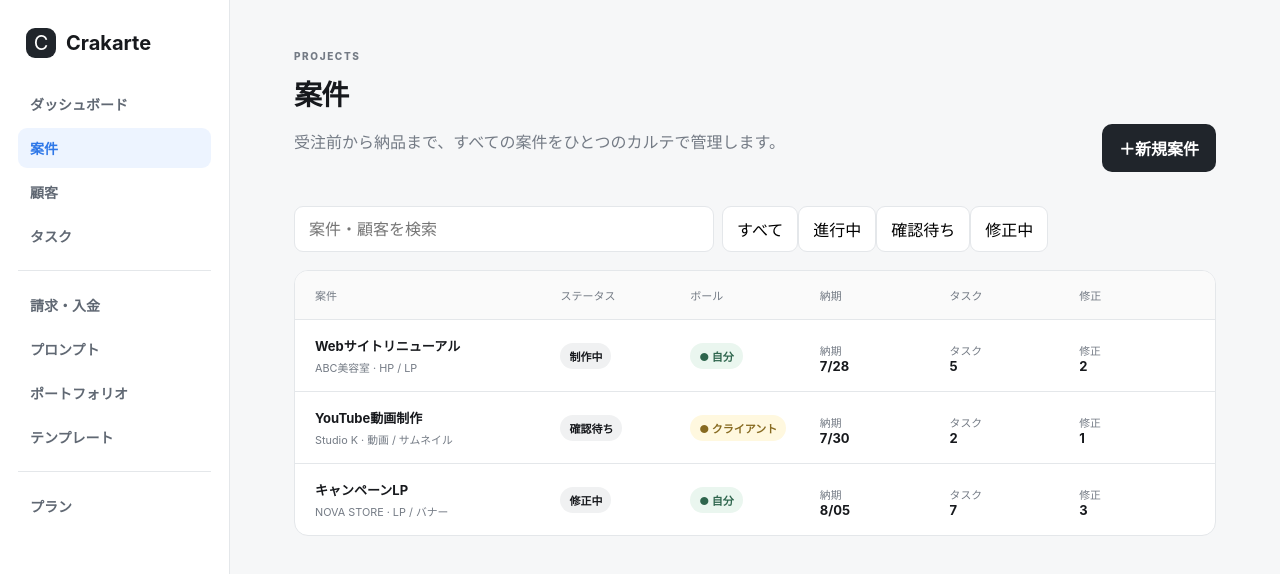
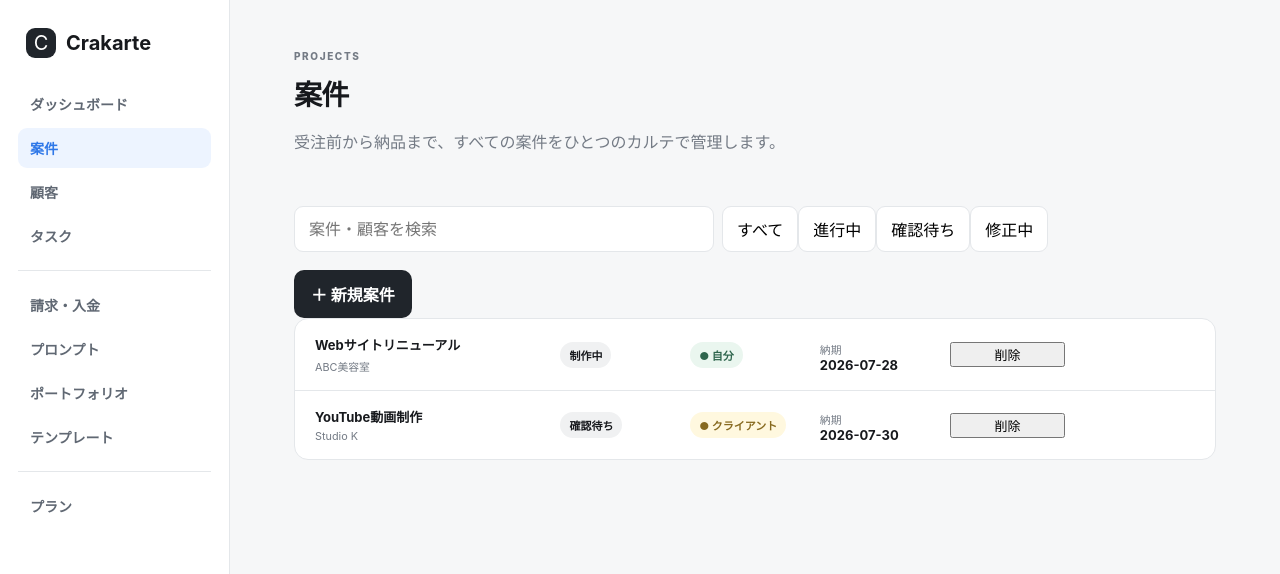
Before and after one commit to karukimori-wq/crakarte, a Next.js app: page /projects in a window 1280 px wide. Shown: the top 574 px of the page. Built offline with nearby package versions, Linux system fonts and the light colour scheme.

Commit message:
Connect projects page to local CRUD manager

```diff
--- a/src/app/projects/page.tsx
+++ b/src/app/projects/page.tsx
@@ -1,2 +1,2 @@
-const projects=[{name:"Webサイトリニューアル",client:"ABC美容室",items:"HP / LP",status:"制作中",ball:"自分",due:"7/28",tasks:5,revisions:2},{name:"YouTube動画制作",client:"Studio K",items:"動画 / サムネイル",status:"確認待ち",ball:"クライアント",due:"7/30",tasks:2,revisions:1},{name:"キャンペーンLP",client:"NOVA STORE",items:"LP / バナー",status:"修正中",ball:"自分",due:"8/05",tasks:7,revisions:3}];
-export default function ProjectsPage(){return <main className="standalone projects-page"><header className="page-head"><div><p className="eyebrow">PROJECTS</p><h1>案件</h1><p>受注前から納品まで、すべての案件をひとつのカルテで管理します。</p></div><button className="primary mobile-compact-action"><span>＋</span><b>新規案件</b></button></header><div className="toolbar projects-toolbar"><input placeholder="案件・顧客を検索"/><div className="filter-scroll"><button className="active">すべて</button><button>進行中</button><button>確認待ち</button><button>修正中</button></div></div><section className="table-card project-cards"><div className="table-row table-head"><span>案件</span><span>ステータス</span><span>ボール</span><span>納期</span><span>タスク</span><span>修正</span></div>{projects.map((p,i)=><a className="table-row" href={i===0?"/projects/web-renewal":"#"} key={p.name}><span className="project-main"><strong>{p.name}</strong><small>{p.client} · {p.items}</small></span><span><b className="status">{p.status}</b></span><span><b className={p.ball==="自分"?"ball mine":"ball"}>● {p.ball}</b></span><span className="project-due"><small>納期</small><strong>{p.due}</strong></span><span className="project-stat"><small>タスク</small><strong>{p.tasks}</strong></span><span className="project-stat"><small>修正</small><strong>{p.revisions}</strong></span><i className="row-arrow">›</i></a>)}</section></main>}
+import ProjectManager from "@/components/ProjectManager";
+export default function ProjectsPage(){return <main className="standalone projects-page"><header className="page-head"><div><p className="eyebrow">PROJECTS</p><h1>案件</h1><p>受注前から納品まで、すべての案件をひとつのカルテで管理します。</p></div></header><div className="toolbar projects-toolbar"><input placeholder="案件・顧客を検索"/><div className="filter-scroll"><button className="active">すべて</button><button>進行中</button><button>確認待ち</button><button>修正中</button></div></div><ProjectManager/></main>}
```
